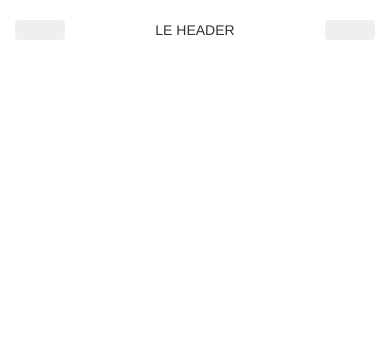
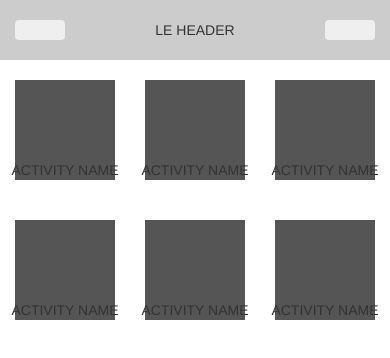
Before and after one commit to hfalucas/Hackacity-Porto-2015-PhoneGap-App, a plain HTML site: page www/index.html in a window 390 px wide. Drawn offline with Linux system fonts and the light colour scheme; some packages are replaced by stand-ins of ours.

Commit message:
first decent home screen

```diff
--- a/www/css/index.css
+++ b/www/css/index.css
@@ -61,7 +61,6 @@ background-image:-webkit-gradient(
 
 /************************************************************************************************/
 
-
 .btn{
   width: 50px;
   height: 20px;
@@ -69,7 +68,8 @@ background-image:-webkit-gradient(
 }
 
 .header{
-  margin: 20px auto;
+  padding-top: 20px;
+  background-color: #ccc;
 }
 
 .navbar-nav{
@@ -83,6 +83,33 @@ background-image:-webkit-gradient(
   float: none;
   display: inline-block;
 }
+
+/****************************    SELECT ACTIVITY   *****************************/
+
+.activity{
+  height: 100px;
+  background: #555;
+  margin: 20px auto;
+}
+
+.activity-label{
+  text-align: center;
+  bottom: 0;
+  right: 0;
+  position: absolute;
+  margin-bottom: 20px;
+  width: 100%;
+}
+
+.activity.run{}
+
+.activity.walk{}
+
+.activity.bike{}
+
+.activity.kite-surf{}
+
+.activity.beach{}
 
 /* Landscape layout (with min-width) */
 @media screen and (min-aspect-ratio: 1/1) and (min-width:400px) {
--- a/www/index.html
+++ b/www/index.html
@@ -45,25 +45,42 @@
       <div class="col-xs-2">
         <button class="btn btn-prev pull-left"></button>
       </div>
-      <div class="col-xs-8 text-center">le header</div>
+      <div class="col-xs-8 activity-label">le header</div>
       <div class="col-xs-2">
         <button class="btn btn-next pull-right"></button>
       </div>
     </div>
     <div class="row">
       <div class="col-xs-4">
-        <div class="activity">
-
+        <div class="activity run">
+          <div class="activity-label">activity name</div>
         </div>
       </div>
       <div class="col-xs-4">
-        <div class="activity">
-
+        <div class="activity bike">
+          <div class="activity-label">activity name</div>
         </div>
       </div>
       <div class="col-xs-4">
-        <div class="activity">
-
+        <div class="activity beach">
+          <div class="activity-label">activity name</div>
+        </div>
+      </div>
+    </div>
+    <div class="row">
+      <div class="col-xs-4">
+        <div class="activity walk">
+            <div class="activity-label">activity name</div>
+        </div>
+      </div>
+      <div class="col-xs-4">
+        <div class="activity kite-surf">
+          <div class="activity-label">activity name</div>
+        </div>
+      </div>
+      <div class="col-xs-4">
+        <div class="activity surf">
+          <div class="activity-label">activity name</div>
         </div>
       </div>
     </div>
```
